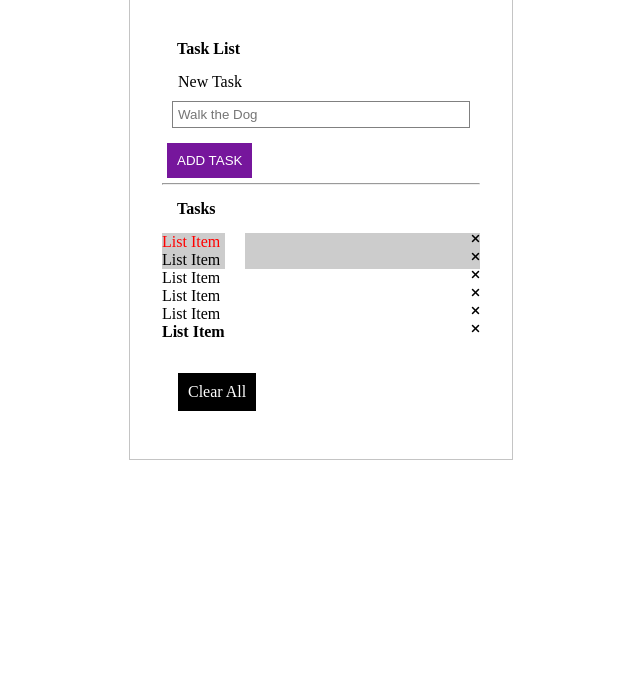
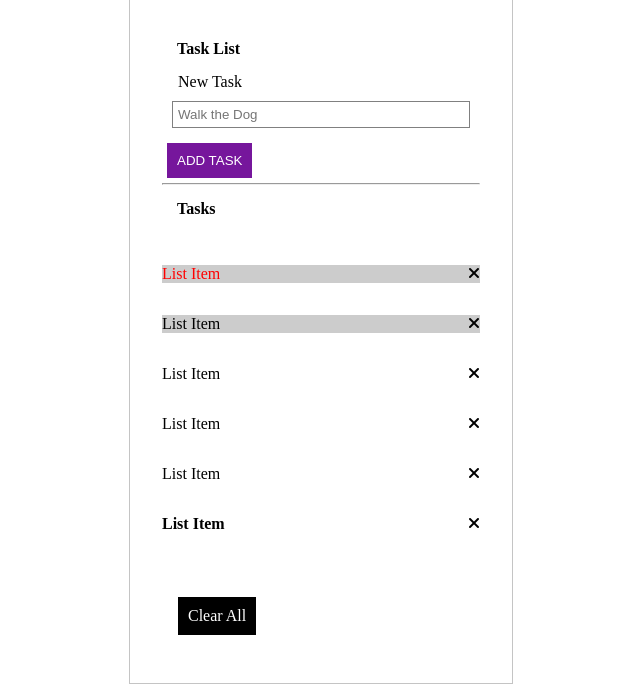
Before and after one commit to esmaeilmirzaee/course-javascript-fundamentals, a plain HTML site: page module-02/section_02/index.html in a window 1280 px wide. Shown: the part 137-821 px from the top of the page, without its empty margins (319-959 px from the left). Before the commit the page ends 800 px from the top, so only its background shows below. Drawn offline with Linux system fonts and the light colour scheme.

Commit message:
Refactor HTML & CSS to display task list perfectly

```diff
--- a/module-02/section_02/index.html
+++ b/module-02/section_02/index.html
@@ -31,37 +31,37 @@
       <ul class="tasks">
         <li class="task">
           List Item
-          <a href="" class="btn close">
+          <a href="" class="delete-item">
             <i class="fa fa-remove"></i>
           </a>
         </li>
         <li class="task">
           List Item
-          <a href="" class="btn close">
+          <a href="" class="delete-item">
             <i class="fa fa-remove"></i>
           </a>
         </li>
         <li class="task">
           List Item
-          <a href="" class="btn close">
+          <a href="" class="delete-item">
             <i class="fa fa-remove"></i>
           </a>
         </li>
         <li class="task">
           List Item
-          <a href="" class="btn close">
+          <a href="" class="delete-item">
             <i class="fa fa-remove"></i>
           </a>
         </li>
         <li class="task">
           List Item
-          <a href="" class="btn close">
+          <a href="" class="delete-item">
             <i class="fa fa-remove"></i>
           </a>
         </li>
         <li class="task">
           List Item
-          <a href="" class="btn close">
+          <a href="" class="delete-item">
             <i class="fa fa-remove"></i>
           </a>
         </li>
--- a/module-02/section_02/style.css
+++ b/module-02/section_02/style.css
@@ -53,25 +53,19 @@ input {
   margin: 10px;
 }
 
-.close {
-  background-color: white;
+.delete-item {
   color: black;
   cursor: pointer;
+  float: right;
 }
 
 ul {
   list-style: none;
 }
 
-.task {
-  flex-direction: row;
-  justify-content: space-between;
-  align-content: center;
-}
-
-.task i {
-  font-size: 0.75rem;
-  float: right;
+ul li {
+  margin: 2rem 0;
+  align-self: center;
 }
 
 .task__label {
```
